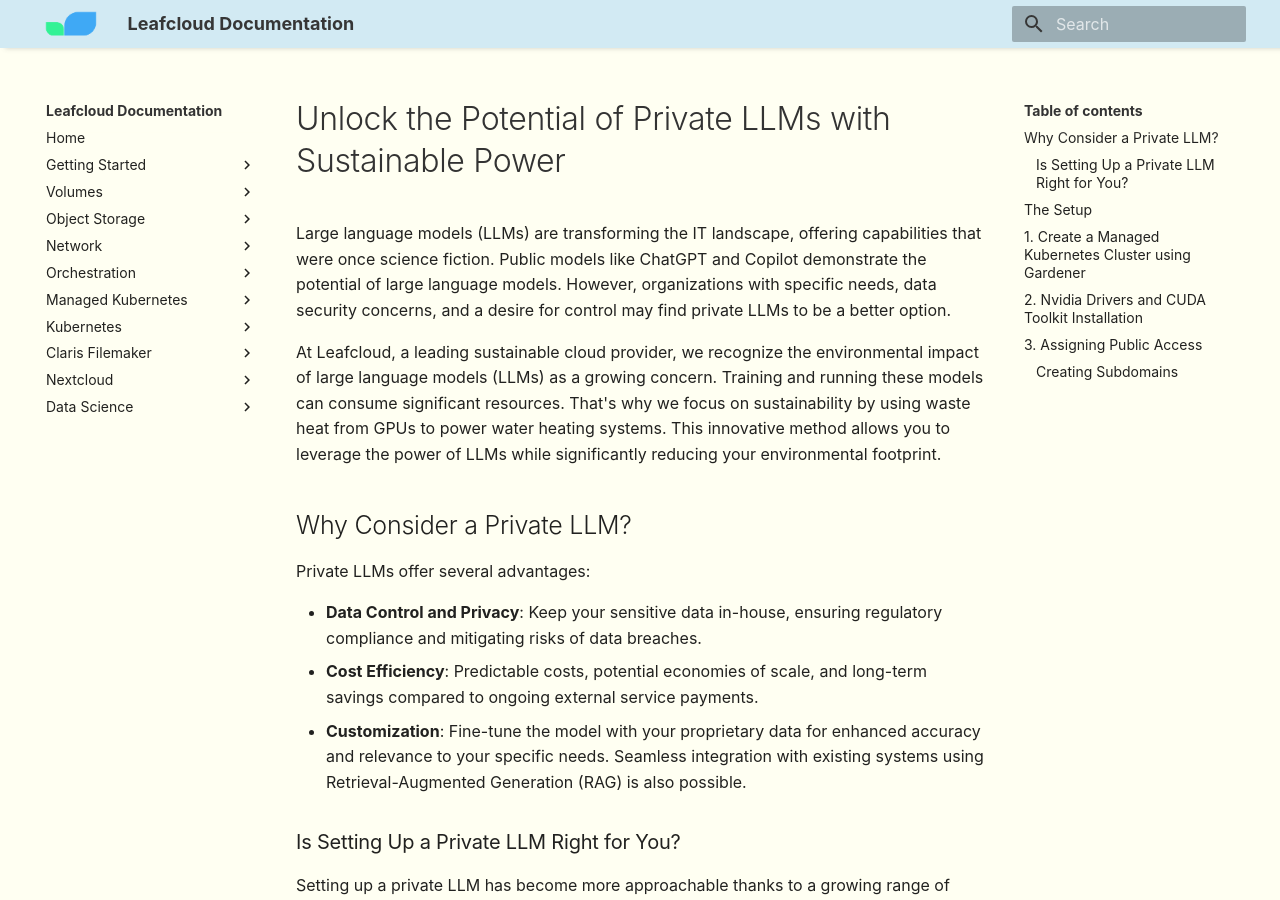
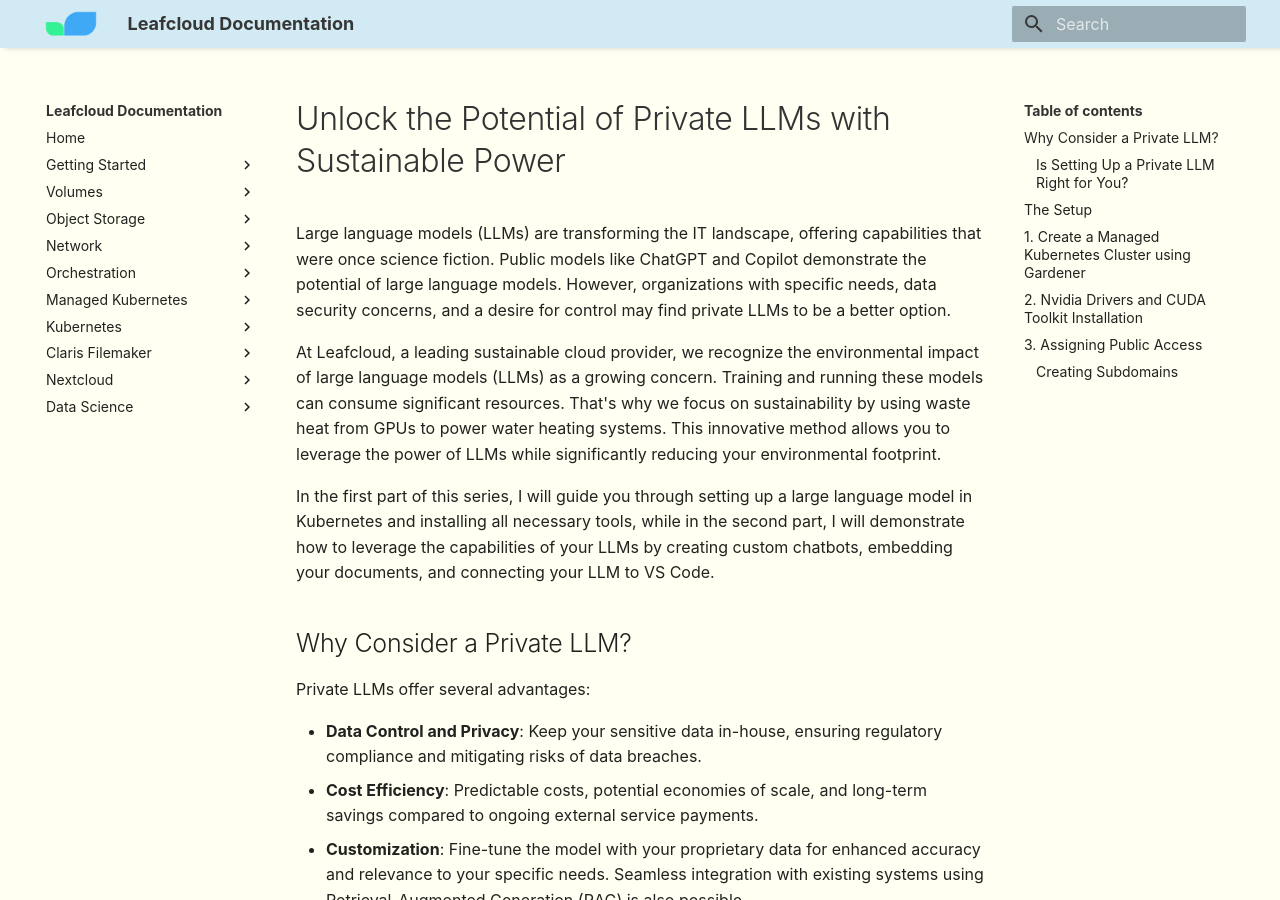
Before and after one commit to leafcloudhq/documentation-rtd, an MkDocs documentation site: the page built from docs/private-llm/setup-private-llm.md, in a window 1280 px wide and 900 px high. Built offline with MkDocs 1.6.1 and Material for MkDocs 9.7.7, drawn with Linux system fonts in a browser that asks for light colours; some web fonts are replaced; some of the changed lines change nothing that is shown; some of the changed text lies outside the part shown.

Commit message:
last fixes

````diff
--- a/docs/private-llm/setup-private-llm.md
+++ b/docs/private-llm/setup-private-llm.md
@@ -3,6 +3,8 @@
 Large language models (LLMs) are transforming the IT landscape, offering capabilities that were once science fiction. Public models like ChatGPT and Copilot demonstrate the potential of large language models. However, organizations with specific needs, data security concerns, and a desire for control may find private LLMs to be a better option.
 
 At Leafcloud, a leading sustainable cloud provider, we recognize the environmental impact of large language models (LLMs) as a growing concern. Training and running these models can consume significant resources. That's why we focus on sustainability by using waste heat from GPUs to power water heating systems. This innovative method allows you to leverage the power of LLMs while significantly reducing your environmental footprint.
+
+In the first part of this series, I will guide you through setting up a large language model in Kubernetes and installing all necessary tools, while in the second part, I will demonstrate how to leverage the capabilities of your LLMs by creating custom chatbots, embedding your documents, and connecting your LLM to VS Code.
 
 ## Why Consider a Private LLM?
 
@@ -189,7 +191,7 @@
     value: "3"
 ```
 
-# User and Developer Authentication with AnythingLLM
+# Authentication
 
 AnythingLLM provides built-in authorization and authentication, enabling you to manage user roles and grant access to the chat environment for interacting with your private LLM. However, when it comes to developer access from your development environment (e.g., using the "code.dev" extension in Visual Studio Code), Ollama itself lacks built-in authentication.
 
````
